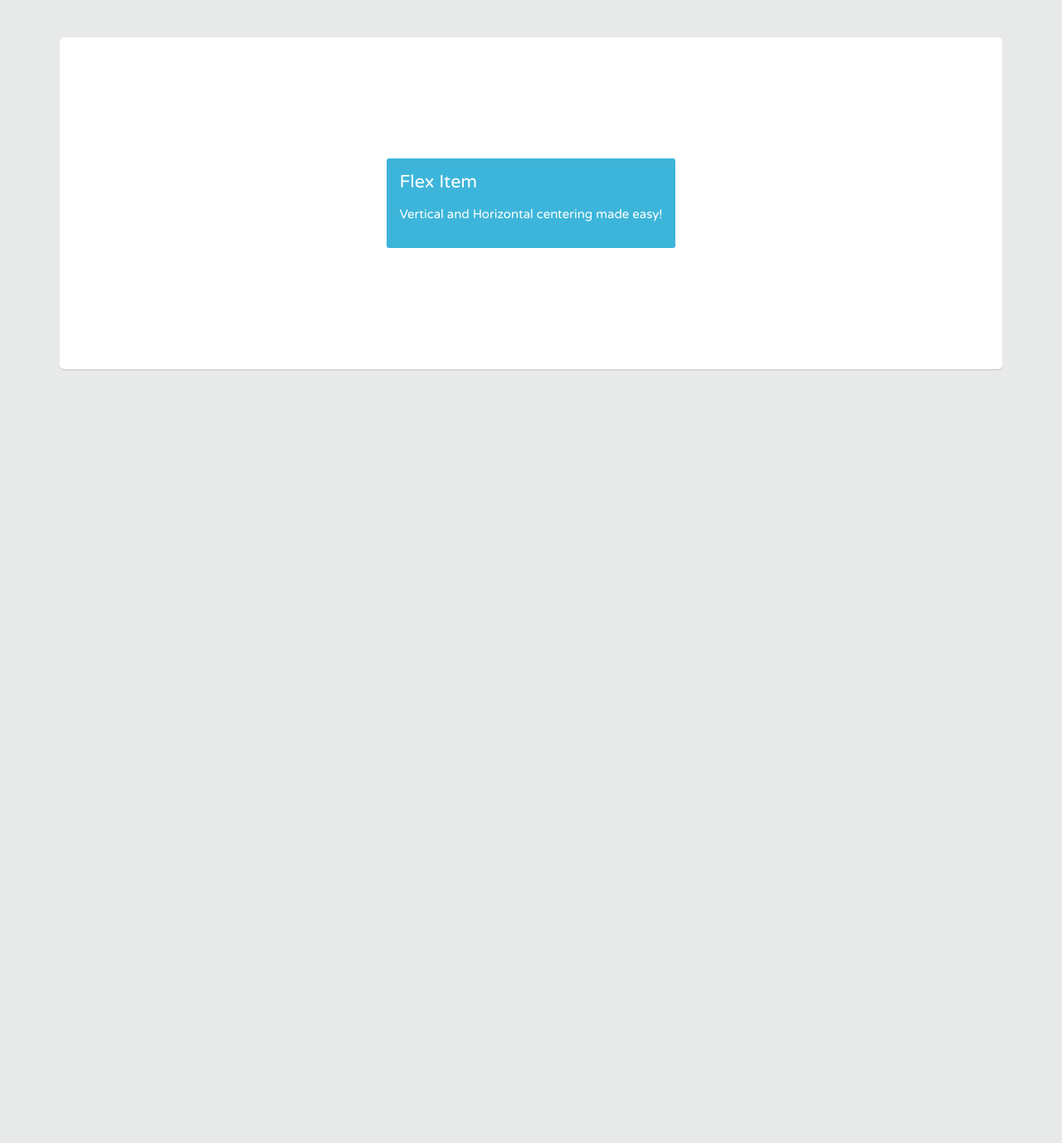
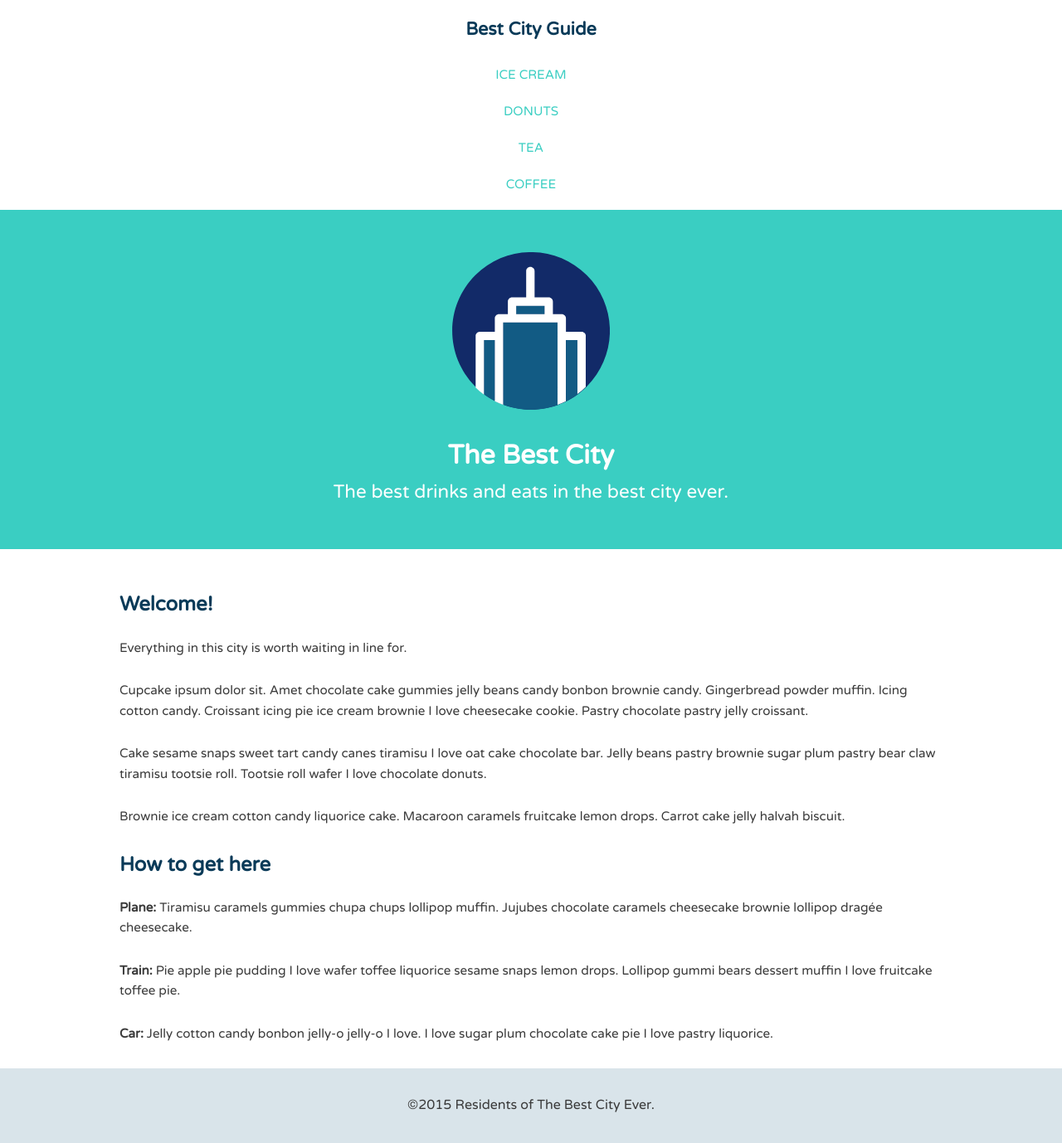
Before and after one commit to llogan382/practice-code, a PHP site: page /flexbox-css-course/index.html in a window 1280 px wide. Shown: the whole page at 83% size. Before the commit the page ends 446 px from the top, so only its background shows below. Run offline with PHP 8.4, Linux system fonts and the light colour scheme.

Commit message:
Adds course files- final section

```diff
--- /dev/null
+++ b/flexbox-css-course/css/base.css
@@ -0,0 +1,125 @@
+/* =================================
+  Base Element Styles
+==================================== */
+
+* {
+	box-sizing: border-box;
+}
+body {
+	font-family: 'Varela Round', sans-serif;
+	line-height: 1.6;
+	color: #3a3a3a;
+	margin: 0;
+}
+ul {
+  margin: 0;
+  padding: 0;
+  list-style: none;
+}
+p {
+	font-size: .95em;
+	margin-bottom: 1.8em;
+}
+h2,
+h3,
+a {
+	color: #093a58;
+}
+h2,
+h3 {
+	margin-top: 0;
+}
+a {
+	text-decoration: none;
+}
+img {
+	max-width: 100%;
+}
+
+/* =================================
+  Base Layout Styles
+==================================== */
+
+/* ---- Navigation ---- */
+
+.name {
+	font-size: 1.35em;
+	margin: 0;
+}
+.main-nav {
+	margin-top: 5px;
+}
+.name a,
+.main-nav a {
+	text-align: center;
+	display: block;
+	padding: 10px 15px;
+}
+.main-nav a {
+	font-size: .95em;
+	color: #3acec2;
+	text-transform: uppercase;
+}
+.main-nav a:hover {
+	color: #093a58;
+}
+
+/* ---- Layout Containers ---- */
+
+.main-header {
+	padding-top: .5em;
+	padding-bottom: .5em;
+}
+.banner,
+.main-footer {
+	text-align: center;
+}
+.banner {
+	color: #fff;
+	background: #3acec2;
+	padding: 3.2em 0;
+	margin-bottom: 48px;
+}
+.col {
+	padding-right: 1em;
+	padding-left: 1em;
+}
+.main-footer {
+	background: #d9e4ea;
+	padding: 2em 0;
+	margin-top: 30px;
+}
+
+/* ---- Page Elements ---- */
+
+.logo {
+	width: 190px;
+}
+.headline {
+	margin-bottom: 0;
+}
+.feat-img {
+	border-radius: 5px;
+}
+
+/* =================================
+  Media Queries
+==================================== */
+
+@media (min-width: 769px) {
+	.main-header,
+	.row {
+		width: 90%;
+		margin: 0 auto;
+	}
+	.tagline {
+		font-size: 1.4em;
+	}
+}
+@media (min-width: 1025px) {
+	.main-header,
+	.row {
+		width: 80%;
+		max-width: 1150px;
+	}
+}
--- a/flexbox-css-course/css/flexbox.css
+++ b/flexbox-css-course/css/flexbox.css
@@ -1,14 +1,13 @@
-
 /* =================================
-  Flexbox
+  Media Queries
 ==================================== */
 
-.container {
-	display: flex;
-	min-height: 50vh;
+@media (min-width: 769px) {
+
+
 
 }
 
-.item {
-	margin: auto;
+@media (min-width: 1025px) {
+
 }
--- a/flexbox-css-course/index.html
+++ b/flexbox-css-course/index.html
@@ -1,17 +1,50 @@
 <!DOCTYPE html>
 <html>
 <head>
-	<title>Flexbox Layout</title>
+	<meta name="viewport" content="width=device-width, initial-scale=1.0">
+	<title>Best City Guide</title>
 	<link href='https://fonts.googleapis.com/css?family=Varela+Round' rel='stylesheet' type='text/css'>
-	<link rel="stylesheet" href="css/page.css">
+	<link rel="stylesheet" href="css/base.css">
 	<link rel="stylesheet" href="css/flexbox.css">
 </head>
 <body>
-	<div class="container">
-		<div class="item-4 item">
-			Flex Item
-			<p>Vertical and Horizontal centering made easy!</p>
-		</div>
+
+	<header class="main-header">
+		<h1 class="name"><a href="#">Best City Guide</a></h1>
+		<ul class="main-nav">
+			<li><a href="#">ice cream</a></li>
+			<li><a href="#">donuts</a></li>
+			<li><a href="#">tea</a></li>
+			<li><a href="#">coffee</a></li>
+		</ul>
+	</header><!--/.main-header-->
+
+	<div class="banner">
+		<img class="logo" src="img/city-logo.svg" alt="City">
+		<h1 class="headline">The Best City</h1>
+		<span class="tagline">The best drinks and eats in the best city ever.</span>
+	</div><!--/.banner-->
+
+	<div class="row">
+		<div class="primary col">
+			<h2>Welcome!</h2>
+			<p>Everything in this city is worth waiting in line for.</p>
+			<p>Cupcake ipsum dolor sit. Amet chocolate cake gummies jelly beans candy bonbon brownie candy. Gingerbread powder muffin. Icing cotton candy. Croissant icing pie ice cream brownie I love cheesecake cookie. Pastry chocolate pastry jelly croissant.</p>
+			<p>Cake sesame snaps sweet tart candy canes tiramisu I love oat cake chocolate bar. Jelly beans pastry brownie sugar plum pastry bear claw tiramisu tootsie roll. Tootsie roll wafer I love chocolate donuts.</p>
+			<p>Brownie ice cream cotton candy liquorice cake. Macaroon caramels fruitcake lemon drops. Carrot cake jelly halvah biscuit. </p>
+		</div><!--/.primary-->
+
+		<div class="secondary col">
+			<h2>How to get here</h2>
+			<p><strong>Plane: </strong>Tiramisu caramels gummies chupa chups lollipop muffin. Jujubes chocolate caramels cheesecake brownie lollipop drag&#233;e cheesecake.</p>
+			<p><strong>Train: </strong>Pie apple pie pudding I love wafer toffee liquorice sesame snaps lemon drops. Lollipop gummi bears dessert muffin I love fruitcake toffee pie.</p>
+			<p><strong>Car: </strong>Jelly cotton candy bonbon jelly-o jelly-o I love. I love sugar plum chocolate cake pie I love pastry liquorice.</p>
+		</div><!--/.secondary-->
 	</div>
+
+	<footer class="main-footer">
+		<span>&copy;2015 Residents of The Best City Ever.</span>
+	</footer>
+
 </body>
 </html>
```
Also changed, not shown: flexbox-css-course/img/city-logo.svg (added), flexbox-css-course/img/treats.svg (added).
